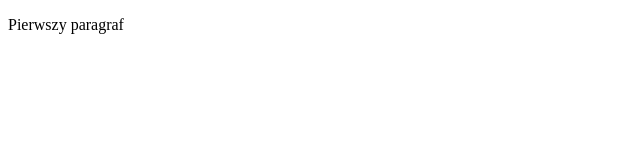
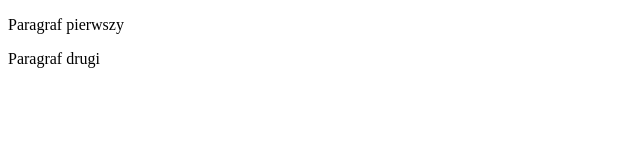
Before and after one commit to GuardianDelMar/guardiandelmar.github.io, a plain HTML site: page index.html in a window 1280 px wide. Shown: the whole page, without its empty margins (0-640 px from the left). Drawn offline with Linux system fonts and the light colour scheme.

Commit message:
drugi paragraf

```diff
--- a/index.html
+++ b/index.html
@@ -5,6 +5,7 @@
     <title>Document</title>
 </head>
 <body>
-    <p>Pierwszy paragraf</p>
+    <p>Paragraf pierwszy</p>
+    <p>Paragraf drugi</p>
 </body>
 </html>
```
